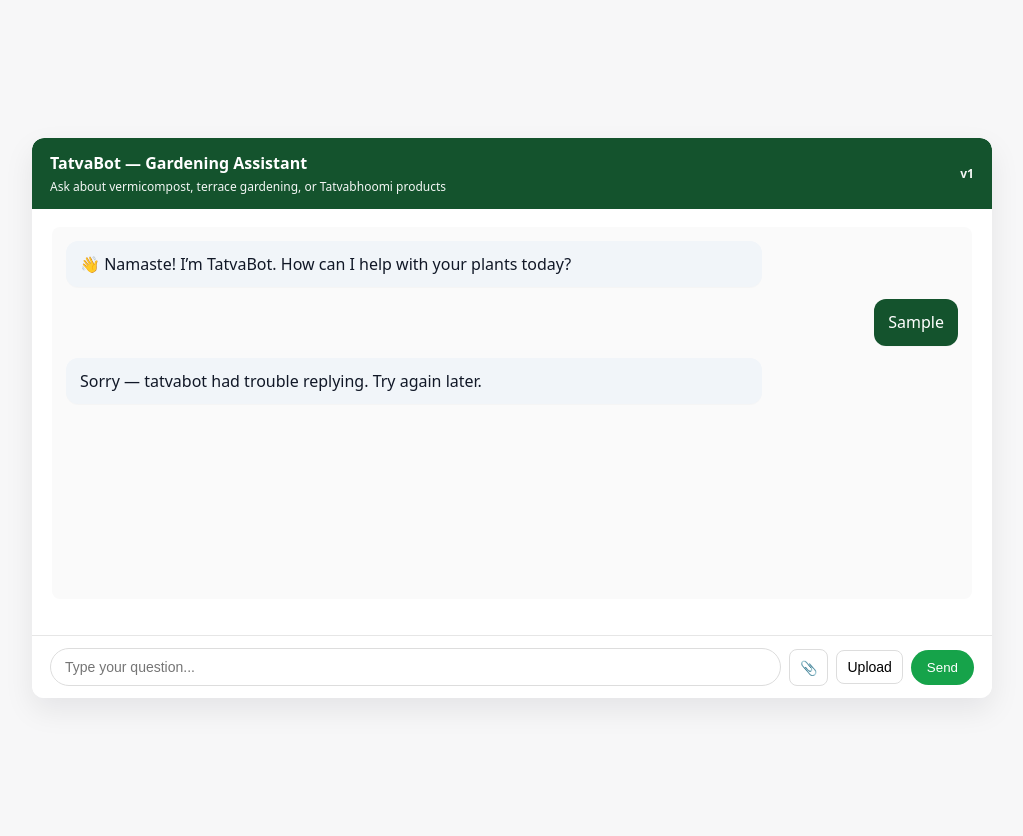
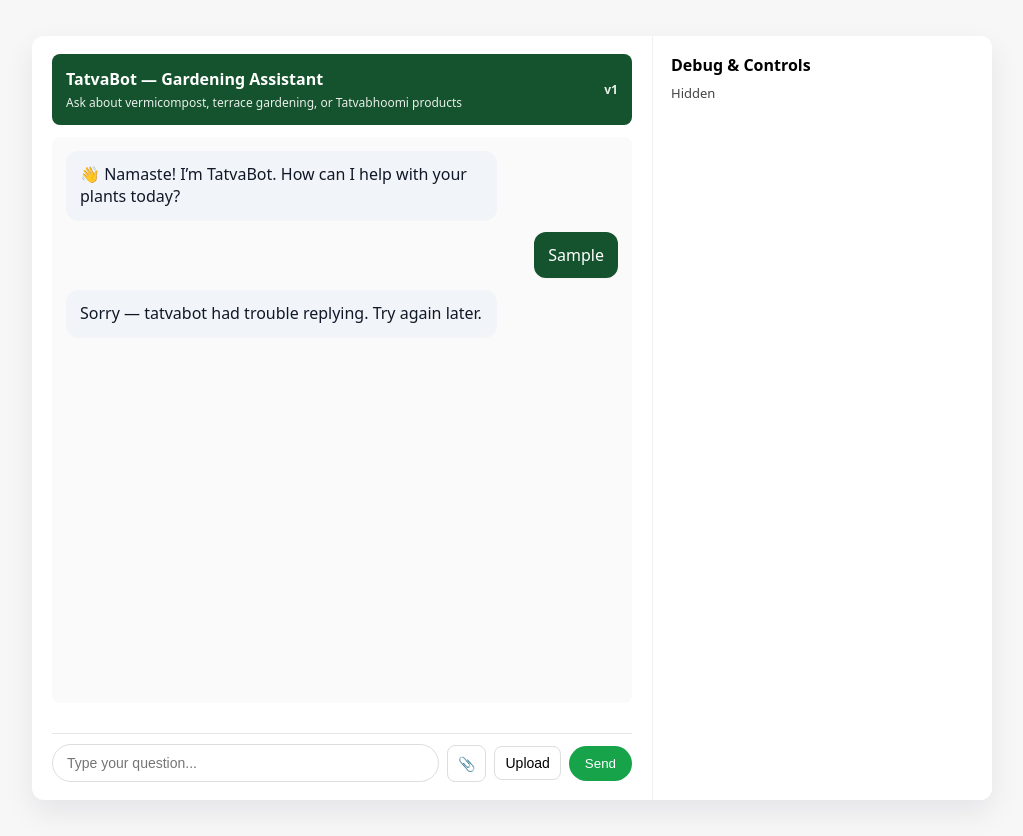
Before and after one commit to myselfneerajnaiyar-hash/tatvabot-minimal, a website: page index.html in a window 1280 px wide. Both pictures are taken after typing "Sample" into the empty fields and a click on the button "Send". Shown: the whole page, without its empty margins (128-1151 px from the left). Drawn offline with Linux system fonts and the light colour scheme; no server answers.

Commit message:
Update index.html

```diff
--- a/index.html
+++ b/index.html
@@ -16,34 +16,66 @@
   html,body{height:100%;margin:0;font-family:system-ui,-apple-system,"Segoe UI",Roboto,Helvetica,Arial;}
   body{background:var(--muted);display:flex;align-items:center;justify-content:center;padding:18px;}
 
-  .chat-wrapper{ width:100%; max-width:960px; background:#fff; border-radius:12px; box-shadow:0 12px 30px rgba(2,6,23,0.08); display:grid; grid-template-columns:1fr; overflow:hidden; min-height:560px; }
+  /* make the whole wrapper fit the viewport so the header can be kept visible */
+  .chat-wrapper{
+    width:100%;
+    max-width:960px;
+    background:#fff;
+    border-radius:12px;
+    box-shadow:0 12px 30px rgba(2,6,23,0.08);
+    display:grid;
+    grid-template-columns:1fr 340px;
+    overflow:hidden;
+    min-height:540px;
+    height: calc(100vh - 36px); /* keep wrapper inside viewport (prevents page scroll) */
+  }
 
   /* left = chat */
-  .left { padding:0; display:flex; flex-direction:column; gap:0; min-height:520px; width:100%; }
-  /* make header sticky so it remains visible while you scroll chat-window */
+  .left {
+    padding:18px 20px;
+    display:flex;
+    flex-direction:column;
+    gap:12px;
+    min-height:520px;
+    height:100%;
+    /* ensure the left column doesn't cause the page to scroll */
+    box-sizing:border-box;
+  }
+
+  /* Make the header sticky inside the left column */
   .chat-header{
     background:var(--green);
     color:#fff;
-    padding:14px 18px;
-    border-radius:12px 12px 0 0;
+    padding:14px;
+    border-radius:8px;
     font-weight:600;
     display:flex;
     justify-content:space-between;
     align-items:center;
-    position:sticky;
-    top:0;
-    z-index:5;
+    /* sticky keeps header visible while .chat-window scrolls */
+    position: sticky;
+    top: 0;
+    z-index: 5;
   }
-  .chat-header small{display:block;font-weight:400;font-size:12px;opacity:.95;margin-top:4px}
-  .chat-body{ padding:18px 20px; display:flex; flex-direction:column; gap:12px; flex:1; min-height:0; } /* min-height:0 allows correct flex scrolling */
-  .chat-window{ background:#fafafa; border-radius:8px; padding:14px; flex:1; overflow:auto; min-height:340px; }
+  .chat-header small{display:block;font-weight:400;font-size:12px;opacity:.9;margin-top:4px}
+
+  /* chat-window is the only scrollable region */
+  .chat-window{
+    background:#fafafa;
+    border-radius:8px;
+    padding:14px;
+    flex:1;
+    overflow:auto;         /* this is the scroll area */
+    min-height:340px;
+  }
+
   .msg{ margin-bottom:12px; max-width:78%; line-height:1.4; display:flex; flex-direction:column; }
   .msg span{ display:block; background:var(--bubble-bg); color:var(--text); padding:12px 14px; border-radius:12px; white-space:pre-wrap; word-wrap:break-word; box-shadow:0 1px 0 rgba(0,0,0,0.02); }
   .msg-user{ align-items:flex-end; margin-left:auto; text-align:right; }
   .msg-user span{ background:var(--green); color:#fff; }
   .msg img{ display:block; margin-top:8px; max-width:320px; border-radius:8px; box-shadow:0 6px 18px rgba(2,6,23,0.06); }
 
-  .chat-footer{ display:flex; gap:8px; padding:12px 18px; border-top:1px solid var(--muted-border); align-items:center; background:#fff; border-radius:0 0 12px 12px; }
+  .chat-footer{ display:flex; gap:8px; padding-top:10px; border-top:1px solid var(--muted-border); align-items:center; }
   .chat-footer input[type="text"]{ flex:1; padding:10px 14px; border-radius:999px; border:1px solid #ddd; outline:none; font-size:14px; }
   .chat-footer input[type="text"]:focus{ border-color:var(--green); }
   .send{ background:var(--accent); color:#fff; border:none; padding:10px 16px; border-radius:999px; cursor:pointer; }
@@ -55,14 +87,14 @@
   .file-btn:disabled{ opacity:.6 }
   .camera-note{ font-size:11px; color:#6b7280; margin-left:6px; }
 
-  .status{ font-size:13px; color:#6b7280; padding:6px 18px 0 18px; }
+  /* right column minimal */
+  .right{ padding:18px; border-left:1px solid #f1f1f1; background:#fff; overflow:auto; }
+  .status{ font-size:13px; color:#6b7280; padding:6px 0 0 0; }
 
-  @media(min-width:960px){
-    .chat-wrapper{ max-width:960px; }
-  }
-
+  /* small responsiveness */
   @media(max-width:920px){
     .chat-wrapper{ grid-template-columns:1fr; }
+    .right{ display:none; }
   }
 </style>
 </head>
@@ -74,16 +106,14 @@
           TatvaBot — Gardening Assistant
           <small>Ask about vermicompost, terrace gardening, or Tatvabhoomi products</small>
         </div>
-        <div style="font-size:12px;opacity:.95">v1</div>
+        <div style="font-size:12px;opacity:.9">v1</div>
       </div>
 
-      <div class="chat-body">
       <div id="chat-window" class="chat-window" aria-live="polite" role="log">
         <div class="msg msg-bot"><span>👋 Namaste! I’m TatvaBot. How can I help with your plants today?</span></div>
       </div>
 
       <div id="status" class="status" aria-live="polite"></div>
-      </div>
 
       <div class="chat-footer" role="region" aria-label="Chat controls">
         <input id="user-input" type="text" placeholder="Type your question..." autocomplete="off" aria-label="Type message" />
@@ -96,21 +126,22 @@
         <button id="send-btn" class="send" aria-label="Send message">Send</button>
       </div>
     </div>
+
+    <div class="right" id="right-col" aria-hidden="true">
+      <!-- Placeholder for future controls -->
+      <div style="font-weight:600;margin-bottom:8px">Debug & Controls</div>
+      <div id="debug" style="font-size:13px;color:#444;line-height:1.4">Hidden</div>
+    </div>
   </div>
 
 <script>
 /*
-  Single-file chat page with:
-   - automatic upload on file selection (file change)
-   - fallback Upload button (manual)
-   - duplicate-image guard (lastUserImage)
-   - sticky chat header (CSS)
-   - expects server routes:
-      POST /api/upload -> returns JSON { url: "<secure_url>" } (or secure_url)
-      POST /api/chat   -> accepts { message, image } and returns { reply, image? }
+ Single-file chat page.
+ Expects these server routes (already present in your project):
+  - POST /api/upload   -> returns JSON { ok:true, url: "<secure_url>" }
+  - POST /api/chat     -> accepts { message, image } and returns { reply: "text", image?: "<url>" }
 */
 
-document.addEventListener('DOMContentLoaded', () => {
 const chatWindow = document.getElementById('chat-window');
 const input = document.getElementById('user-input');
 const sendBtn = document.getElementById('send-btn');
@@ -118,12 +149,15 @@
 const chooseFileBtn = document.getElementById('choose-file-btn');
 const uploadBtn = document.getElementById('upload-btn');
 const statusEl = document.getElementById('status');
+const debugEl = document.getElementById('debug');
 
 let uploadedImageUrl = null;
-  let lastUserImage = null; // prevents duplicate preview of exact same URL
-  let uploadInProgress = false;
+let lastUserImage = null;
 
 function showStatus(text){ statusEl.textContent = text || ''; }
+function debugLog(obj){ if(debugEl) debugEl.textContent = typeof obj === 'string' ? obj : JSON.stringify(obj); }
+
+// Create and append message (text + optional image)
 function addMessage(text, from='bot', imageUrl=null){
   const wrapper = document.createElement('div');
   wrapper.className = 'msg ' + (from==='user' ? 'msg-user' : 'msg-bot');
@@ -131,10 +165,6 @@
   span.innerHTML = (text || '') .replace(/\n/g,'<br>');
   wrapper.appendChild(span);
   if(imageUrl){
-      // guard against duplicate insertion of the same image URL
-      if(imageUrl === lastUserImage && from === 'user'){
-        // already shown, skip (this prevents double previews)
-      } else {
     const img = document.createElement('img');
     img.src = imageUrl;
     img.alt = 'attached image';
@@ -142,87 +172,60 @@
     img.style.maxWidth = '320px';
     img.style.marginTop = '8px';
     wrapper.appendChild(img);
-        if(from === 'user') lastUserImage = imageUrl; // remember last shown user image
-      }
   }
   chatWindow.appendChild(wrapper);
-    // keep scroll at bottom after DOM update
-    setTimeout(()=>{ chatWindow.scrollTop = chatWindow.scrollHeight; }, 10);
+  chatWindow.scrollTop = chatWindow.scrollHeight;
 }
 
-  // trigger native file picker
+// file chooser trigger
 chooseFileBtn.addEventListener('click', () => fileInput.click());
 
-  // core upload function used by both auto-change and manual Upload button
-  async function doUpload(file){
-    if(!file) return null;
-    if(uploadInProgress) return null;
-    uploadInProgress = true;
-    showStatus('Uploading image...');
-    uploadBtn.disabled = true;
-    chooseFileBtn.disabled = true;
-
-    try {
-      const fd = new FormData();
-      fd.append('file', file);
-
-      // server route expected: POST /api/upload -> { url: "<secure_url>" }
-      const res = await fetch('/api/upload', { method:'POST', body: fd });
-      const data = await res.json().catch(()=>null);
-
-      if(res.ok && data && (data.url || data.secure_url || data.result?.secure_url || data.result?.url)){
-        const url = data.url || data.secure_url || data.result?.secure_url || data.result?.url;
-        // set uploadedImageUrl for later send
-        uploadedImageUrl = url;
-        // add a single preview (guard inside addMessage prevents duplicate)
-        addMessage('Image attached', 'user', uploadedImageUrl);
-        // clear file input so user can pick same file again if needed
-        fileInput.value = '';
-        showStatus('Upload successful');
-        return url;
-      } else {
-        console.error('Upload failed', res, data);
-        alert('Upload failed. Check server logs and console.');
-        showStatus('Upload failed');
-        return null;
-      }
-    } catch(err){
-      console.error('Upload error', err);
-      alert('Upload error: ' + (err.message || err));
-      showStatus('Upload error');
-      return null;
-    } finally {
-      uploadInProgress = false;
-      uploadBtn.disabled = false;
-      chooseFileBtn.disabled = false;
-      setTimeout(()=>showStatus(''), 2000);
-    }
-  }
-
-  // auto-upload when user selects a file and presses OK in the file dialog
-  fileInput.addEventListener('change', async (e) => {
-    const file = fileInput.files[0];
-    if(!file) return;
-    // call the same core upload function
-    await doUpload(file);
-  });
-
-  // manual upload button (fallback)
+// Upload selected image to /api/upload
 uploadBtn.addEventListener('click', async () => {
   const file = fileInput.files[0];
   if(!file){
     alert('Please choose an image first (click the 📎).');
     return;
   }
-    await doUpload(file);
+
+  try{
+    showStatus('Uploading image...');
+    uploadBtn.disabled = true;
+    chooseFileBtn.disabled = true;
+
+    const fd = new FormData();
+    fd.append('file', file);
+
+    const res = await fetch('/api/upload', { method:'POST', body: fd });
+    const data = await res.json().catch(()=>null);
+
+    if(res.ok && data && (data.url || data.secure_url || data.result?.secure_url)){
+      uploadedImageUrl = data.url || data.secure_url || data.result?.secure_url || data.result?.url || null;
+      showStatus('Upload successful');
+      addMessage('Image attached', 'user', uploadedImageUrl);
+      fileInput.value = '';
+    } else {
+      console.error('Upload failed', res, data);
+      alert('Upload failed. Check server logs. See console.');
+      showStatus('Upload failed');
+    }
+  } catch(err){
+    console.error('Upload error', err);
+    alert('Upload error: ' + (err.message || err));
+    showStatus('Upload error');
+  } finally {
+    uploadBtn.disabled = false;
+    chooseFileBtn.disabled = false;
+    setTimeout(()=>showStatus(''), 2200);
+  }
 });
 
-  // send to /api/chat (message + optional uploadedImageUrl)
+// Send message + optional uploadedImageUrl to /api/chat
 async function sendMessage(){
   const message = input.value.trim();
   if(!message && !uploadedImageUrl) return;
 
-    // show user message immediately
+  // show user's message immediately
   addMessage(message || 'Image', 'user', uploadedImageUrl || null);
   input.value = '';
   showStatus('TatvaBot is thinking...');
@@ -247,8 +250,7 @@
     console.error('Network error', err);
     addMessage('Network error. Please check your connection and try again.', 'bot');
   } finally {
-      // clear temporary image after sending (bot received a copy)
-      uploadedImageUrl = null;
+    uploadedImageUrl = null; // clear uploaded image after sending
     sendBtn.disabled = false;
     showStatus('');
   }
@@ -258,9 +260,8 @@
 sendBtn.addEventListener('click', sendMessage);
 input.addEventListener('keydown', (e) => { if(e.key === 'Enter') { e.preventDefault(); sendMessage(); } });
 
-  // initial focus
+// focus
 input.focus();
-});
 </script>
 </body>
 </html>
```
Lines whose indentation alone changed are shown as unchanged.
